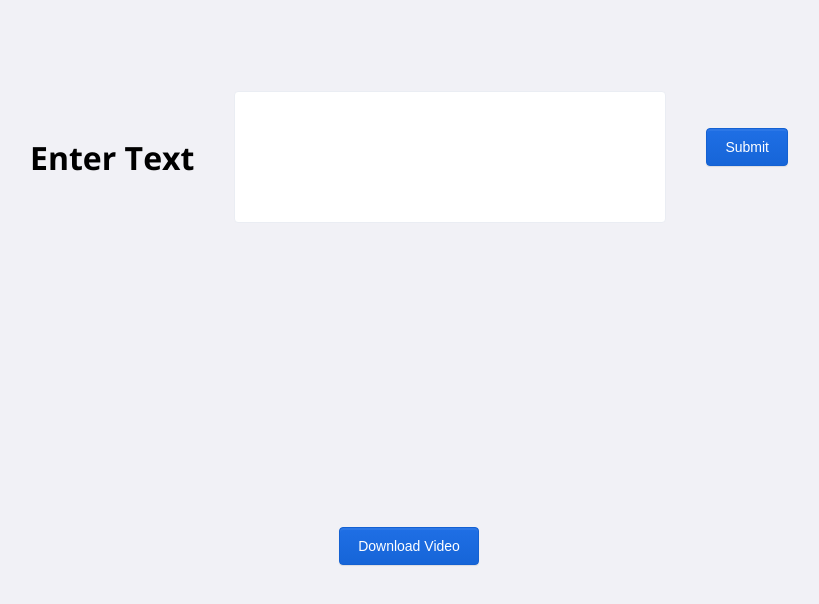
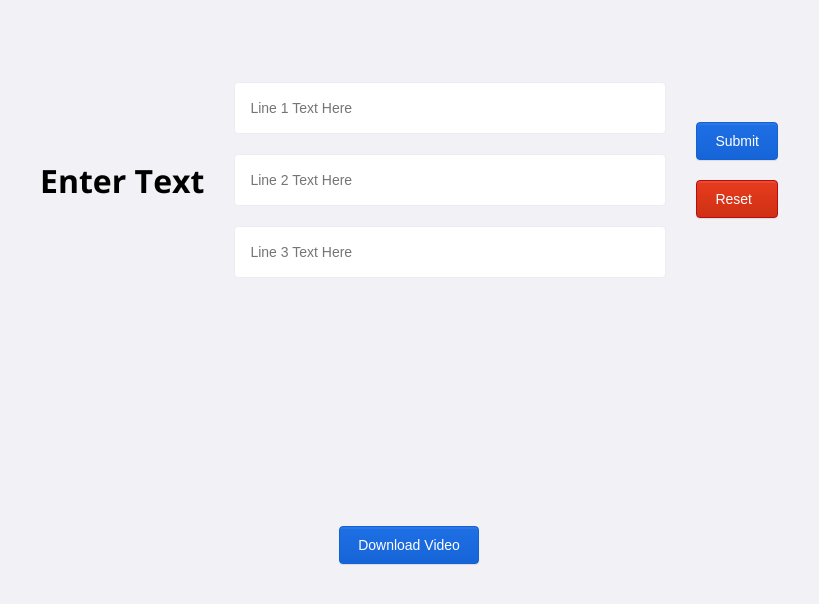
Before and after one commit to theAswinCJ/VideoTestTwo, a plain HTML site: page index.html in a window 1280 px wide. Shown: the whole page, without its empty margins (231-1050 px from the left). Drawn offline with nearby package versions, Linux system fonts and the light colour scheme; some packages are replaced by stand-ins of ours; no server answers; a script that the page names is missing.

Commit message:
support for multiple line edits

```diff
--- a/index.css
+++ b/index.css
@@ -113,6 +113,7 @@ button {
   box-shadow: 0 1px 1px 0 rgba(22, 29, 37, 0.1),
     inset 0 2px 0 0 hsla(0, 0%, 100%, 0.06);
   cursor: pointer;
+  text-align: center;
 }
 
 textarea {
@@ -125,6 +126,42 @@ textarea {
   font-size: 14px;
 }
 
+input {
+  height: 20px !important;
+  resize: none;
+  min-width: 400px;
+  padding: 15px;
+  border: 1px solid rgb(234, 237, 243);
+  border-radius: 4px;
+  font-size: 14px;
+  margin: 10px;
+}
+
 .swal2-styled.swal2-confirm {
   background-color: #1461d2 !important;
 }
+
+.inputContainer {
+  display: grid;
+}
+
+.buttonContainer {
+  display: grid;
+  grid-auto-flow: row;
+}
+
+.redButton {
+  color: #fff;
+  background: #e6492d;
+  background-image: -webkit-gradient(
+    linear,
+    left top,
+    left bottom,
+    from(#e73c1e),
+    to(#cf3014)
+  );
+  background-image: linear-gradient(-180deg, #e73c1e, #cf3014);
+  border: 1px solid #ba0b15;
+  box-shadow: 0 1px 1px 0 rgba(43, 26, 24, 0.1),
+    inset 0 2px 0 0 hsla(0, 0%, 100%, 0.08);
+}
--- a/index.html
+++ b/index.html
@@ -26,16 +26,33 @@
     <div class="container">
       <div class="optionsContainer">
         <h1 style="margin: 20px;">Enter Text</h1>
-        <textarea
-          id="newText"
-          style="margin: 20px; width: 50%; height: 20px;"
+        <div class="inputContainer">
+        <input
+          id="line1Text"
           type="text"
-        ></textarea>
+          placeholder="Line 1 Text Here"
+        ></input>
+        <input
+        id="line2Text"
+        type="text"
+        placeholder="Line 2 Text Here"
+      ></input>
+      <input
+      id="line3Text"
+      type="text"
+      placeholder="Line 3 Text Here"
+    ></input>
+    </div>
+    <div class="buttonContainer">
         <button style="margin: 20px; margin-top: 0px;" onclick="changeText()">
           Submit
         </button>
+        <button class="redButton" style="margin: 20px; margin-top: 0px;" onclick="resetText()">
+            Reset
+          </button>
+    </div>
       </div>
-      <div id="lottieDomContainer" style="width: 600px; padding-top: 100px;">
+      <div id="lottieDomContainer" style="width: 600px; margin-top: 50px;">
         <script
           src="https://cdnjs.cloudflare.com/ajax/libs/bodymovin/5.6.8/lottie.js"
           integrity="sha256-Y4rS4Ap3MPFubRtJBY2Kq7ejVXKIQ06Ll1HEcTkLRlo="
@@ -48,7 +65,7 @@
             loop: true,
             autoplay: true,
             path:
-              "https://assets6.lottiefiles.com/packages/lf20_ZwqlKN/data.json",
+              "https://assets6.lottiefiles.com/private_files/lf30_YBQ701.json",
           };
           var anim;
 
--- a/index.js
+++ b/index.js
@@ -1,17 +1,59 @@
 function changeText() {
-  let inputBox = document.getElementById("newText");
-  let newValue = inputBox.value;
-  if (newValue) {
+  let inputBox1 = document.getElementById("line1Text");
+  let inputBox2 = document.getElementById("line2Text");
+  let inputBox3 = document.getElementById("line3Text");
+
+  let box1value = inputBox1.value;
+  if (box1value) {
+    anim.renderer.elements[0].updateDocumentData({
+      t: box1value,
+    });
+    anim.play();
+  } else {
+    anim.renderer.elements[0].updateDocumentData({
+      t: " ",
+    });
+    anim.play();
+  }
+
+  let box2value = inputBox2.value;
+  if (box2value) {
     anim.renderer.elements[1].updateDocumentData({
-      t: newValue,
+      t: box2value,
     });
     anim.play();
   } else {
     anim.renderer.elements[1].updateDocumentData({
-      t: "Walking exercises to lose weight fast.",
+      t: " ",
     });
     anim.play();
   }
+
+  let box3value = inputBox3.value;
+  if (box3value) {
+    anim.renderer.elements[2].updateDocumentData({
+      t: box3value,
+    });
+    anim.play();
+  } else {
+    anim.renderer.elements[2].updateDocumentData({
+      t: " ",
+    });
+    anim.play();
+  }
+}
+
+function resetText() {
+  anim.renderer.elements[0].updateDocumentData({
+    t: "Walking exercises",
+  });
+  anim.renderer.elements[1].updateDocumentData({
+    t: "to lose weight",
+  });
+  anim.renderer.elements[2].updateDocumentData({
+    t: "fast.",
+  });
+  anim.play();
 }
 
 function downloadVideo() {
```
